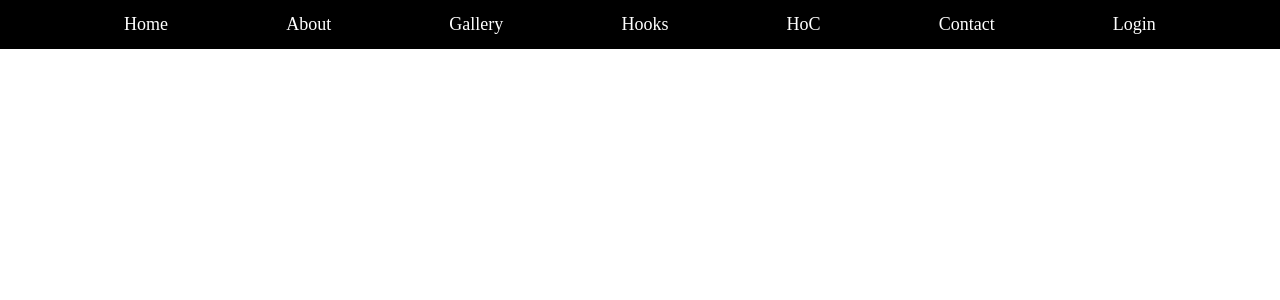
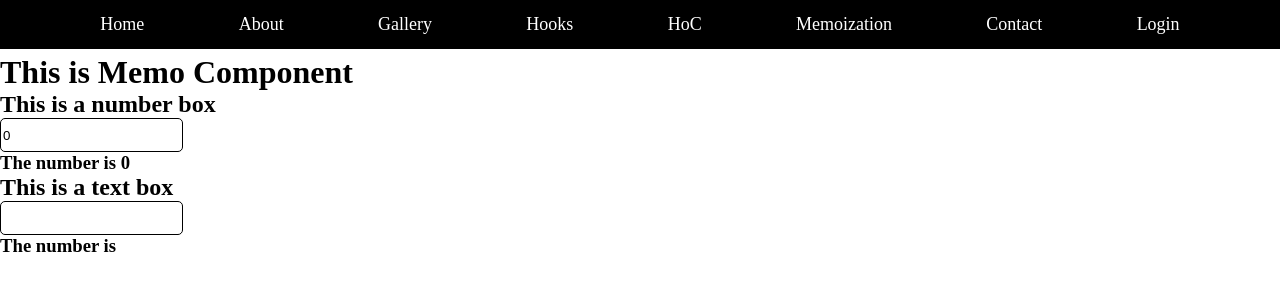
Before and after one commit to Jashwanth-05/MERN_LEARNING, a React (Vite) app in the folder MERN_FRONTEND/: page /memo in a window 1280 px wide. Shown: the top 300 px of the page. Built offline with nearby package versions, Linux system fonts and the light colour scheme.

Commit message:
Day 11 AN

```diff
--- a/MERN_FRONTEND/src/assets/App.jsx
+++ b/MERN_FRONTEND/src/assets/App.jsx
@@ -17,6 +17,8 @@
 import UseCallback from './Components/Functional_Components/Hooks/UseCallback'
 import UseMemoize from './Components/Functional_Components/Hooks/UseMemoize'
 import HoC from './Components/Functional_Components/HoC/HoC'
+import Memo from './Components/Functional_Components/Memoization/Memo.jsx'
+import LazyLoadingAndSuspense from './Components/Functional_Components/Memoization/LazyLoadingAndSuspense.jsx'
 const App = () => {
   return (
     <div>
@@ -38,6 +40,8 @@
             <Route path="/use-callback" element= {<UseCallback />} />
             <Route path="/use-memoize" element= {<UseMemoize />} />
             <Route path="/hoc" element= {<HoC />} />
+            <Route path="/memo" element= {<Memo />} />
+            <Route path="/lazy" element= {<LazyLoadingAndSuspense />} />
         </Routes>
       </BrowserRouter>
     </div>
--- /dev/null
+++ b/MERN_FRONTEND/src/assets/Components/Functional_Components/Memoization/LazyLoadingAndSuspense.jsx
@@ -0,0 +1,13 @@
+import { Suspense, lazy } from "react";
+const LazyComp = lazy(()=>import ("../Signup.jsx"))
+const LazyLoadingAndSuspense = () => {
+  return (
+    <div>
+      <Suspense fallback={<h1>Loading...</h1>}>
+        <h1>This is Lazy Component.</h1>
+        <LazyComp />
+      </Suspense>
+    </div>
+  );
+};
+export default LazyLoadingAndSuspense;
--- /dev/null
+++ b/MERN_FRONTEND/src/assets/Components/Functional_Components/Memoization/Memo.jsx
@@ -0,0 +1,12 @@
+import NumberFile from './NumberFile'
+import TextFile from './TextFile';
+const Memo = () =>{
+    return(
+        <div>
+            <h1>This is Memo Component</h1>
+            <NumberFile />
+            <TextFile />
+        </div>
+    )
+}
+export default Memo;
--- /dev/null
+++ b/MERN_FRONTEND/src/assets/Components/Functional_Components/Memoization/NumberFile.jsx
@@ -0,0 +1,13 @@
+import { memo, useState } from "react";
+
+const NumberFile = () =>{
+    var [number,setNum] = useState(0);
+    return(
+        <div>
+            <h2>This is a number box</h2>
+            <input type="number" value={number} onChange={e=>setNum(e.target.value)}/>
+            <h3>The number is {number}</h3>
+        </div>
+    )
+}
+export default memo(NumberFile);
--- /dev/null
+++ b/MERN_FRONTEND/src/assets/Components/Functional_Components/Memoization/TextFile.jsx
@@ -0,0 +1,13 @@
+import { memo, useState } from "react";
+
+const TextFile = () =>{
+    var [text,setText] = useState("");
+    return(
+        <div>
+            <h2>This is a text box</h2>
+            <input type="text" value={text} onChange={e=>setText(e.target.value)}/>
+            <h3>The number is {text}</h3>
+        </div>
+    )
+}
+export default memo(TextFile);
--- a/MERN_FRONTEND/src/assets/Components/Functional_Components/Navbar.jsx
+++ b/MERN_FRONTEND/src/assets/Components/Functional_Components/Navbar.jsx
@@ -3,6 +3,7 @@
 import "../../Styles/Navbar.css"
 const Navbar = () => {
   var [dropdown,setDropdown]=useState(false);
+  var [dropdown1, showDropdown1] = useState(false);
   return (
     <header>
         <nav >
@@ -29,6 +30,29 @@
             HoC
           </Link>
         </li>
+        <li
+          className="dropdown-container"
+          onMouseEnter={() => showDropdown1(!dropdown1)}
+          onMouseLeave={() => showDropdown1(!dropdown1)}
+        >
+          <span className="nav-link">Memoization</span>
+
+            {dropdown1 && (
+              <ol className="drop-down">
+              <li>
+                <Link to="/memo" className="nav-link">
+                  Memo
+                </Link>
+              </li>
+              <li>
+                <Link to="/lazy" className="nav-link">
+                  Lazy Component
+                </Link>
+              </li>
+              </ol>
+            )}
+
+        </li>
             <li><Link to='/contact' className="nav-link">Contact</Link></li>
             <li><Link to='/login' className="nav-link">Login</Link></li>
         </nav>
```
